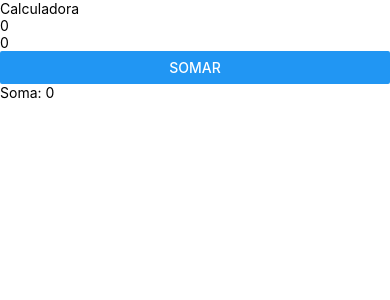
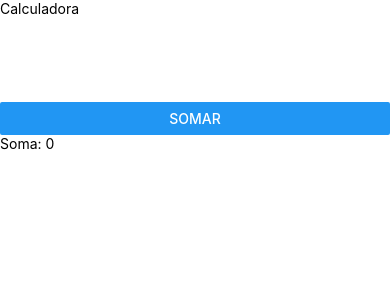
Before and after one commit to victorlhp/ProjetoBemEstar, a React Native app: screen / in a window 390 px wide. Shown: the top 300 px of the page. Built offline with nearby package versions, Linux system fonts and the light colour scheme.

Commit message:
calculadora e métodos keyboardtype , autocapitalize, returnkey type, securetextentry

```diff
--- a/Calculadora.js
+++ b/Calculadora.js
@@ -11,8 +11,11 @@ const Calculadora = () => {
     return (
     <View>
         <Text>Calculadora</Text>
-        <TextInput defaultValue={parcela1.toString()} onChangeText={(texto) => setParcela1(Number(texto))}/>
-        <TextInput defaultValue={parcela2.toString()} onChangeText={(texto) => setParcela2(Number(texto))}/>
+        <TextInput keyboardType='numeric' Value={parcela1.toString()} onChangeText={(texto) => setParcela1(Number(texto))}/>
+        <TextInput keyboardType='numeric' Value={parcela2.toString()} onChangeText={(texto) => setParcela2(Number(texto))}/>
+        <TextInput autoCapitalize='words' Value={parcela2.toString()} onChangeText={(texto) => setParcela2(Number(texto))}/>
+        <TextInput returnKeyType='go' Value={parcela2.toString()} onChangeText={(texto) => setParcela2(Number(texto))}/>
+        <TextInput secureTextEntry={true} Value={parcela2.toString()} onChangeText={(texto) => setParcela2(Number(texto))}/>
         <Button title="Somar" onPress={()=> setSoma(parcela1 + parcela2)}/>
         <Text>Soma: {soma}</Text>
     </View>
```
